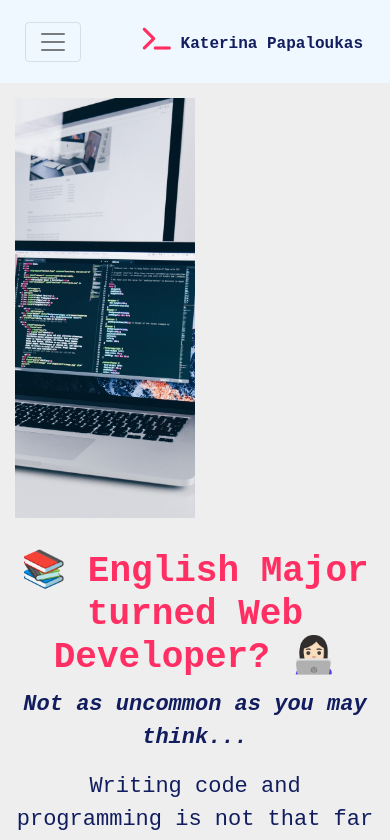
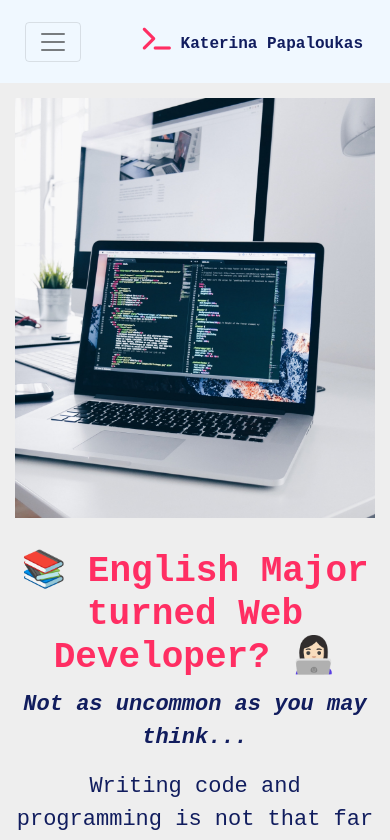
Before and after one commit to codingwithkat/Kats-Website, a React (Create React App) app: page / in a window 390 px wide. Shown: the top 840 px of the page. Built offline with nearby package versions, Linux system fonts and the light colour scheme.

Commit message:
Update Jumbotron.css

```diff
--- a/src/css/Jumbotron.css
+++ b/src/css/Jumbotron.css
@@ -1,6 +1,8 @@
 @media only screen and (max-width: 500px){
     .jumbotron {
-        width: 50%;
+        width: auto;
+        max-width: 100%;
+        height: auto;
     }
 }
 
```
